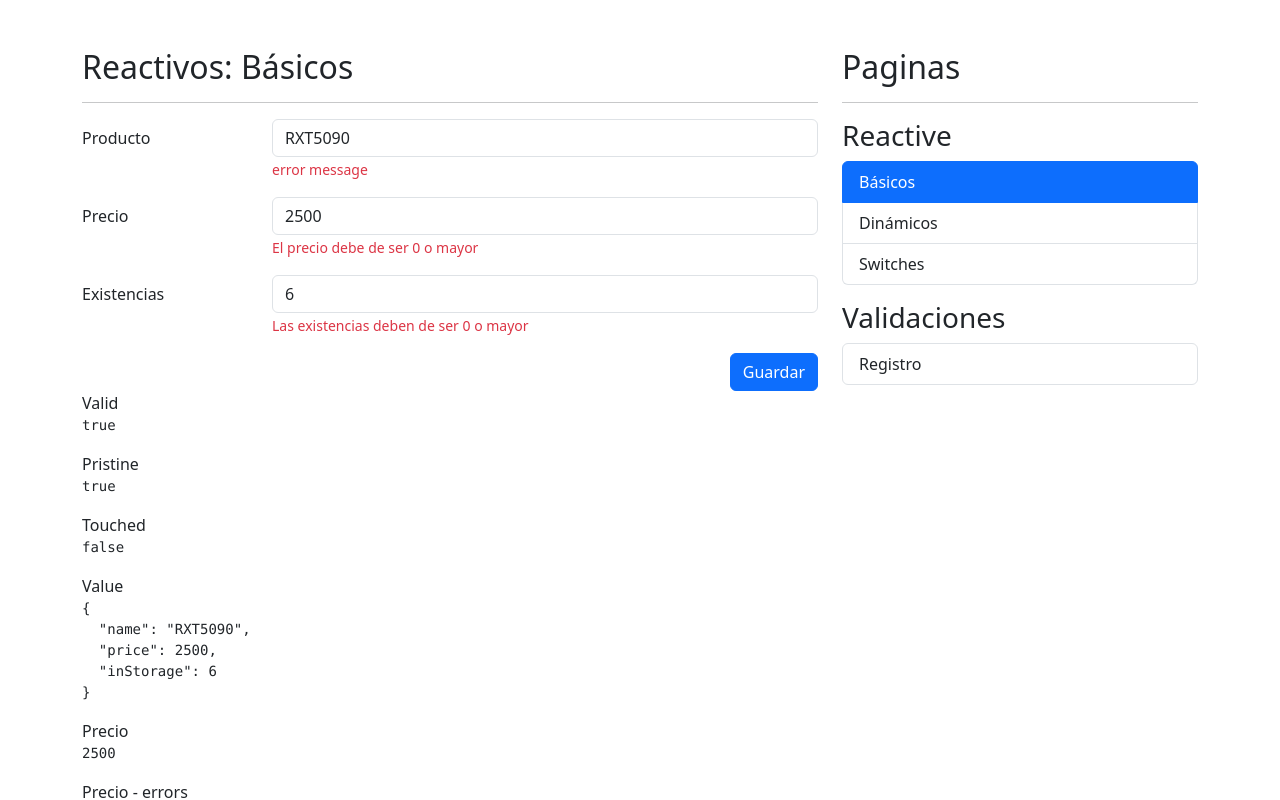
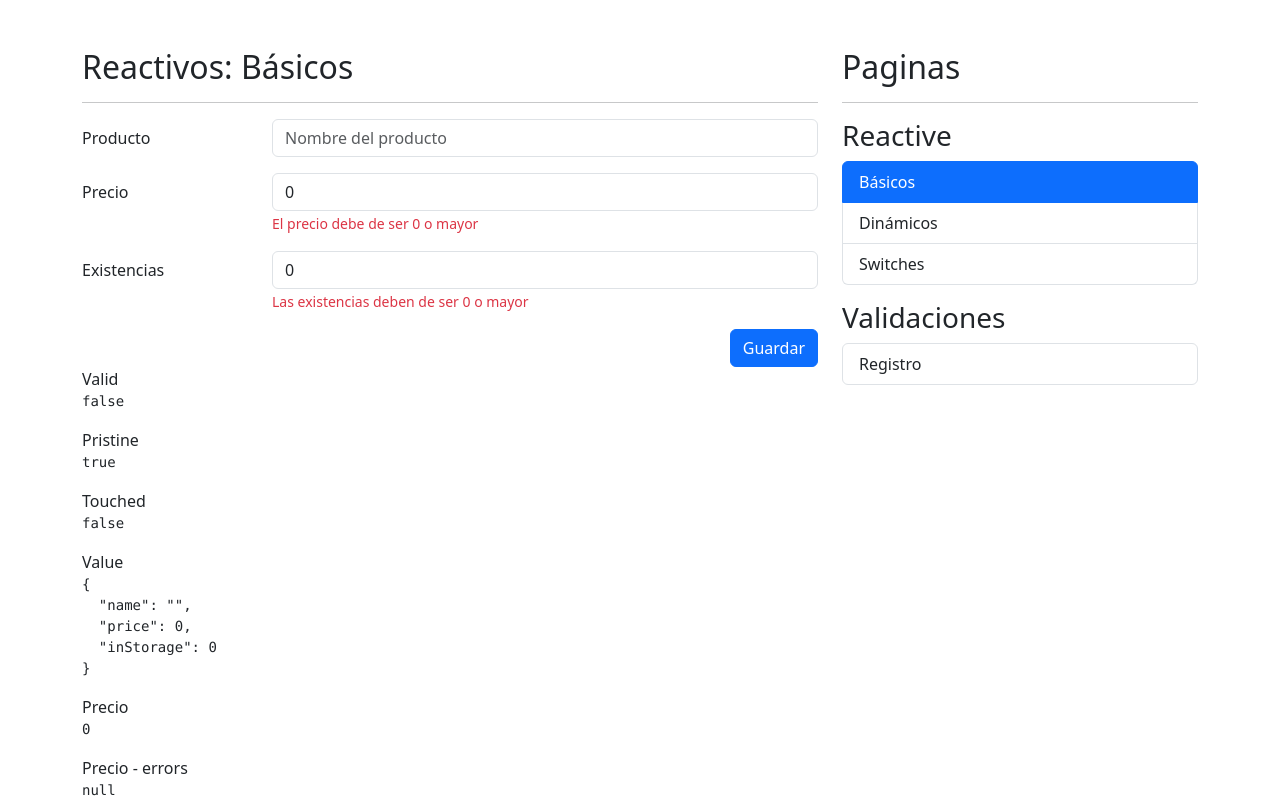
Before and after one commit to moive/form-app-h, an Angular app: page /reactive/basic in a window 1280 px wide. Shown: the top 800 px of the page. Built offline with nearby package versions, Linux system fonts and the light colour scheme.

Commit message:
first way errors form

```diff
--- a/src/app/reactive/pages/basic-page/basic-page.component.html
+++ b/src/app/reactive/pages/basic-page/basic-page.component.html
@@ -15,9 +15,21 @@
             placeholder="Nombre del producto"
           />
 
-          <span class="form-text text-danger">
+          <span
+            *ngIf="
+              myForm.controls['name'].getError('required') &&
+              myForm.controls['name'].touched
+            "
+            class="form-text text-danger"
+          >
+            Este campo es requerido
+          </span>
+          <span
+            *ngIf="myForm.controls['name'].getError('minlength')"
+            class="form-text text-danger"
+          >
             <!-- Debe de ser de 3 letras -->
-            error message
+            Este campo requiere mímino 3 letras
           </span>
         </div>
       </div>
--- a/src/app/reactive/pages/basic-page/basic-page.component.ts
+++ b/src/app/reactive/pages/basic-page/basic-page.component.ts
@@ -31,11 +31,14 @@
 
   constructor(private fb: FormBuilder) {}
   ngOnInit(): void {
-    this.myForm.reset(rtx5090);
+    // this.myForm.reset(rtx5090);
   }
 
   onSave(): void {
-    if (this.myForm.invalid) return;
+    if (this.myForm.invalid) {
+      this.myForm.markAllAsTouched();
+      return;
+    }
     console.log(this.myForm.value);
     this.myForm.reset({ price: 0, inStorage: 0 });
   }
```
